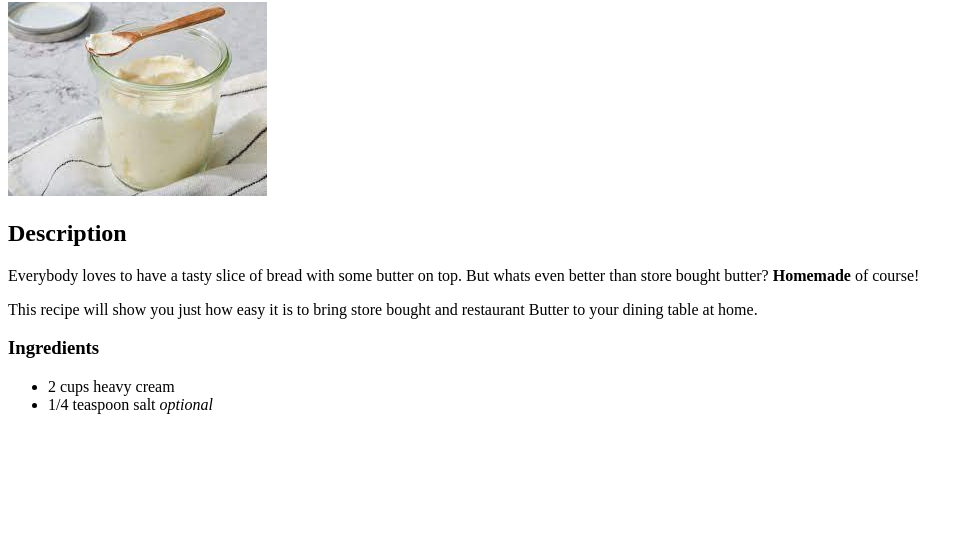
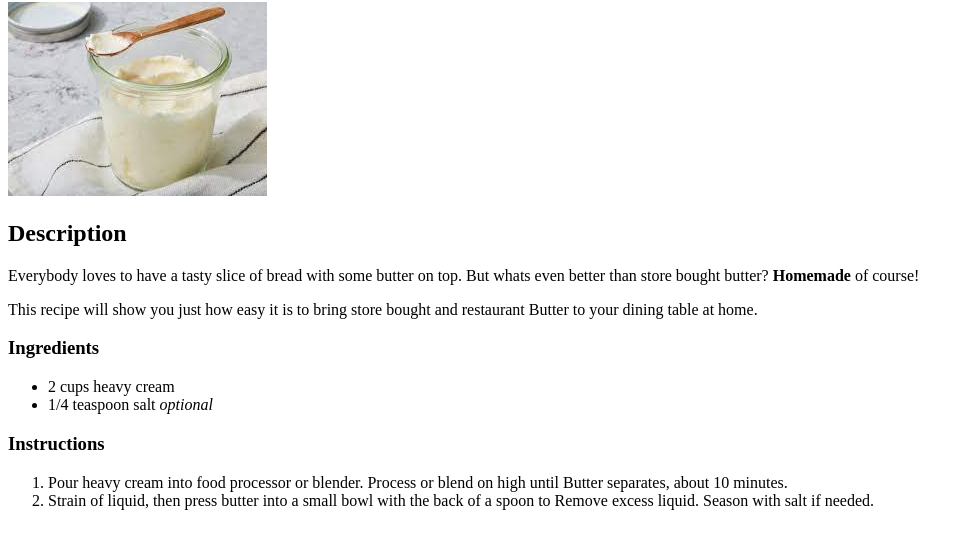
Before and after one commit to bradene0/odin-recipes, a plain HTML site: page recipes/butter.html in a window 1280 px wide. Shown: the part 78-626 px from the top of the page, without its empty margins (0-973 px from the left). Drawn offline with Linux system fonts and the light colour scheme.

Commit message:
Added instructions

```diff
--- a/recipes/butter.html
+++ b/recipes/butter.html
@@ -21,6 +21,14 @@
     <li>2 cups heavy cream</li>
     <li>1/4 teaspoon salt <em>optional</em></li>
    </ul>
-
+   <h3>Instructions</h3>
+   <ol>
+    <li>Pour heavy cream into food processor or blender. Process or blend on high until Butter
+        separates, about 10 minutes.
+    </li>
+    <li>Strain of liquid, then press butter into a small bowl with the back of a spoon to Remove
+        excess liquid. Season with salt if needed.
+    </li>
+   </ol>
 </body>
 </html>
```
